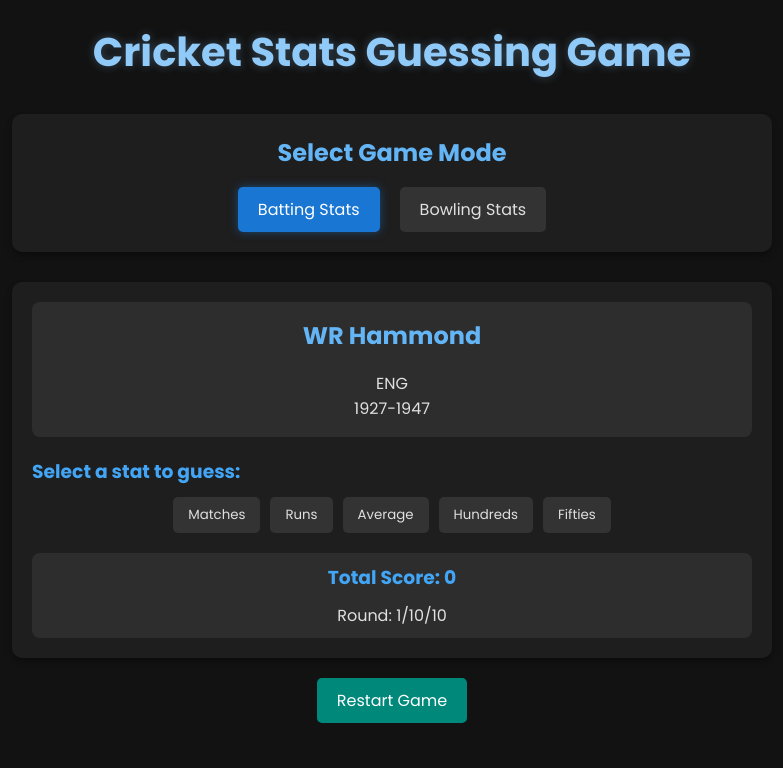
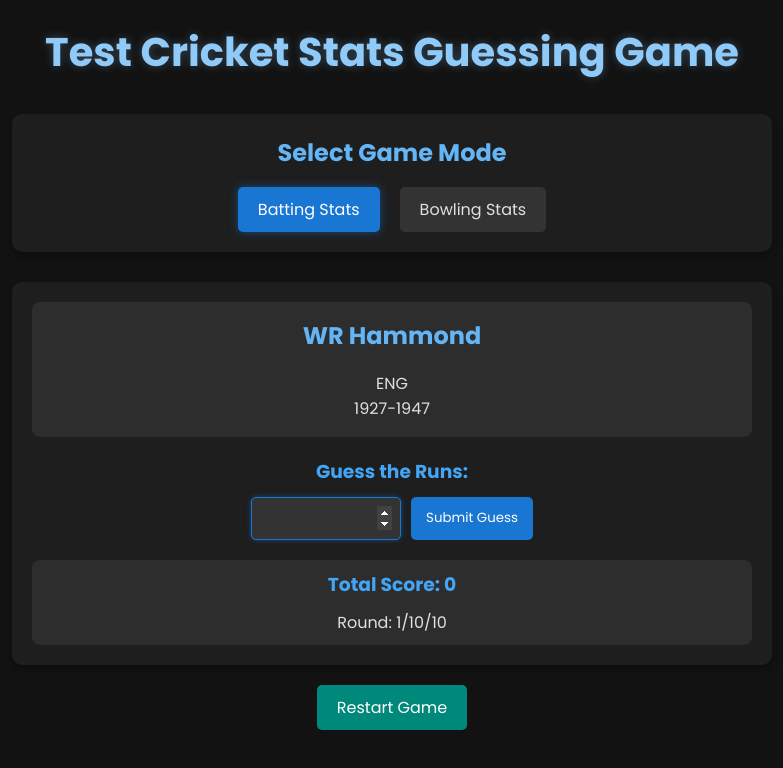
Before and after one commit to iakhil/cric_stats, a plain HTML site: page index.html in a window 1280 px wide. Both pictures are taken after a click on the button "Start Game". Shown: the whole page, without its empty margins (248-1031 px from the left). Drawn offline with Linux system fonts and the light colour scheme.

```diff
--- a/index.html
+++ b/index.html
@@ -11,7 +11,7 @@
 </head>
 <body>
     <div class="container">
-        <h1>Cricket Stats Guessing Game</h1>
+        <h1>Test Cricket Stats Guessing Game</h1>
 
         <div class="mode-selection">
             <h2>Select Game Mode</h2>
@@ -28,23 +28,8 @@
                 <p id="player-span">Career Span</p>
             </div>
 
-            <div class="stat-selection">
-                <h3>Select a stat to guess:</h3>
-                <div id="batting-stats" class="stat-buttons">
-                    <button class="stat-btn" data-stat="matches">Matches</button>
-                    <button class="stat-btn" data-stat="runs">Runs</button>
-                    <button class="stat-btn" data-stat="average">Average</button>
-                    <button class="stat-btn" data-stat="hundreds">Hundreds</button>
-                    <button class="stat-btn" data-stat="fifties">Fifties</button>
-                </div>
-                <div id="bowling-stats" class="stat-buttons hidden">
-                    <button class="stat-btn" data-stat="matches">Matches</button>
-                    <button class="stat-btn" data-stat="wickets">Wickets</button>
-                    <button class="stat-btn" data-stat="average">Average</button>
-                    <button class="stat-btn" data-stat="economy">Economy</button>
-                    <button class="stat-btn" data-stat="five_wicket_hauls">5-Wicket Hauls</button>
-                </div>
-            </div>
+            <div id="batting-stats" class="stat-buttons hidden"></div>
+            <div id="bowling-stats" class="stat-buttons hidden"></div>
 
             <div class="guess-area hidden">
                 <h3>Guess the <span id="selected-stat">stat</span>:</h3>
--- a/script.js
+++ b/script.js
@@ -8,6 +8,10 @@
 let currentRound = 0;
 let maxRounds = 10;
 let usedPlayers = [];
+
+// Stats available for guessing
+const battingStats = ['matches', 'runs', 'average', 'hundreds', 'fifties'];
+const bowlingStats = ['matches', 'wickets', 'average', 'economy', 'five_wicket_hauls'];
 
 // DOM Elements
 const battingModeBtn = document.getElementById('batting-mode');
@@ -67,17 +71,19 @@
     battingModeBtn.addEventListener('click', () => switchMode('batting'));
     bowlingModeBtn.addEventListener('click', () => switchMode('bowling'));
 
-    // Stat selection
-    document.querySelectorAll('.stat-btn').forEach(btn => {
-        btn.addEventListener('click', () => selectStat(btn.dataset.stat));
-    });
-
     // Game controls
     submitGuessBtn.addEventListener('click', submitGuess);
     nextPlayerBtn.addEventListener('click', nextPlayer);
     startGameBtn.addEventListener('click', startGame);
     restartGameBtn.addEventListener('click', restartGame);
     playAgainBtn.addEventListener('click', restartGame);
+
+    // Enter key for submitting guess
+    guessInput.addEventListener('keypress', (e) => {
+        if (e.key === 'Enter') {
+            submitGuess();
+        }
+    });
 }
 
 // Switch between batting and bowling modes
@@ -88,37 +94,24 @@
     if (mode === 'batting') {
         battingModeBtn.classList.add('active');
         bowlingModeBtn.classList.remove('active');
-        battingStatsDiv.classList.remove('hidden');
-        bowlingStatsDiv.classList.add('hidden');
     } else {
         battingModeBtn.classList.remove('active');
         bowlingModeBtn.classList.add('active');
-        battingStatsDiv.classList.add('hidden');
-        bowlingStatsDiv.classList.remove('hidden');
     }
 
-    // Reset stat selection
-    document.querySelectorAll('.stat-btn').forEach(btn => {
-        btn.classList.remove('selected');
-    });
-
-    selectedStat = '';
-    guessArea.classList.add('hidden');
+    // Hide stat selection buttons as they're no longer needed
+    battingStatsDiv.classList.add('hidden');
+    bowlingStatsDiv.classList.add('hidden');
 }
 
-// Select a stat to guess
-function selectStat(stat) {
-    selectedStat = stat;
+// Randomly select a stat to guess
+function selectRandomStat() {
+    const stats = currentMode === 'batting' ? battingStats : bowlingStats;
+    const randomIndex = Math.floor(Math.random() * stats.length);
+    selectedStat = stats[randomIndex];
 
-    // Update UI
-    document.querySelectorAll('.stat-btn').forEach(btn => {
-        btn.classList.remove('selected');
-    });
-
-    document.querySelector(`[data-stat="${stat}"]`).classList.add('selected');
-
-    // Show guess area
-    selectedStatEl.textContent = formatStatName(stat);
+    // Show guess area with the randomly selected stat
+    selectedStatEl.textContent = formatStatName(selectedStat);
     guessArea.classList.remove('hidden');
     resultArea.classList.add('hidden');
 
@@ -191,14 +184,8 @@
     playerTeamEl.textContent = currentPlayer.team;
     playerSpanEl.textContent = currentPlayer.span;
 
-    // Reset UI
-    document.querySelectorAll('.stat-btn').forEach(btn => {
-        btn.classList.remove('selected');
-    });
-
-    selectedStat = '';
-    guessArea.classList.add('hidden');
-    resultArea.classList.add('hidden');
+    // Select a random stat for this player
+    selectRandomStat();
 }
 
 // Submit guess
```
Also changed, not shown: 1 other file.
